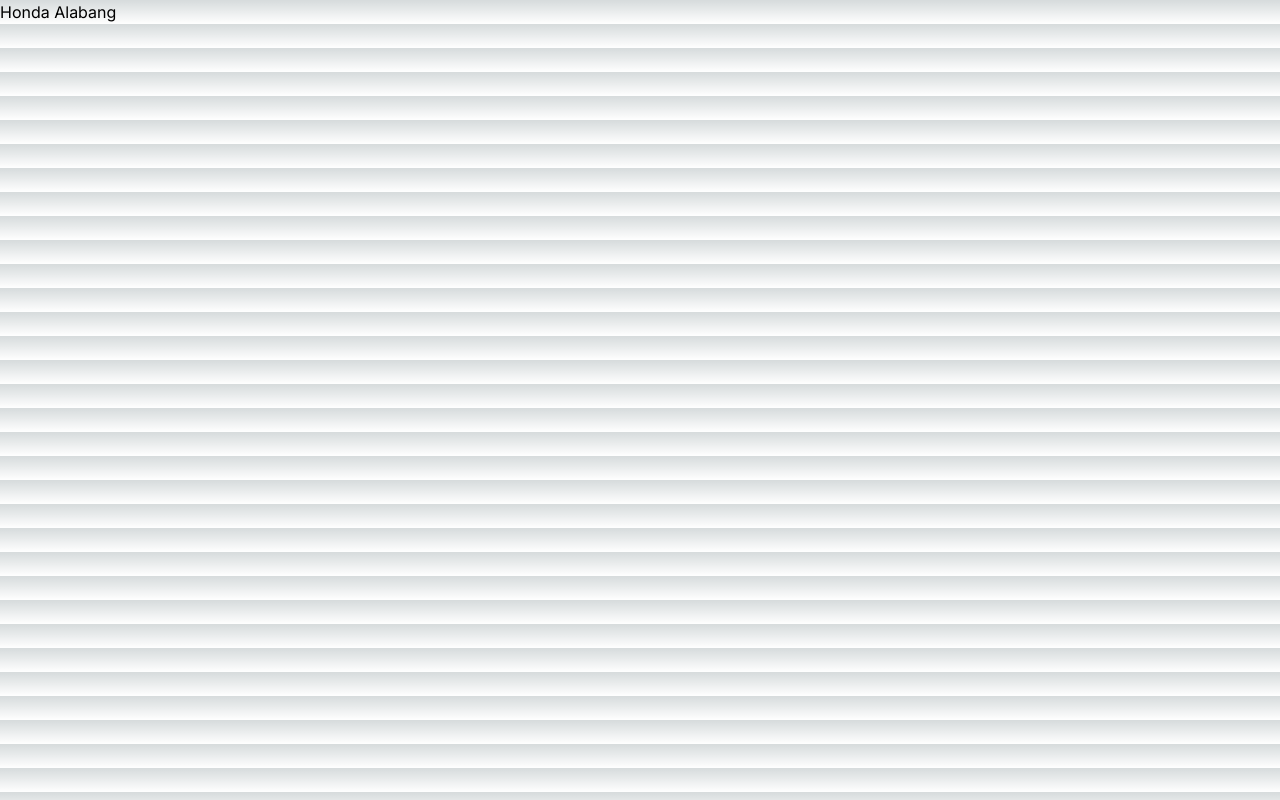
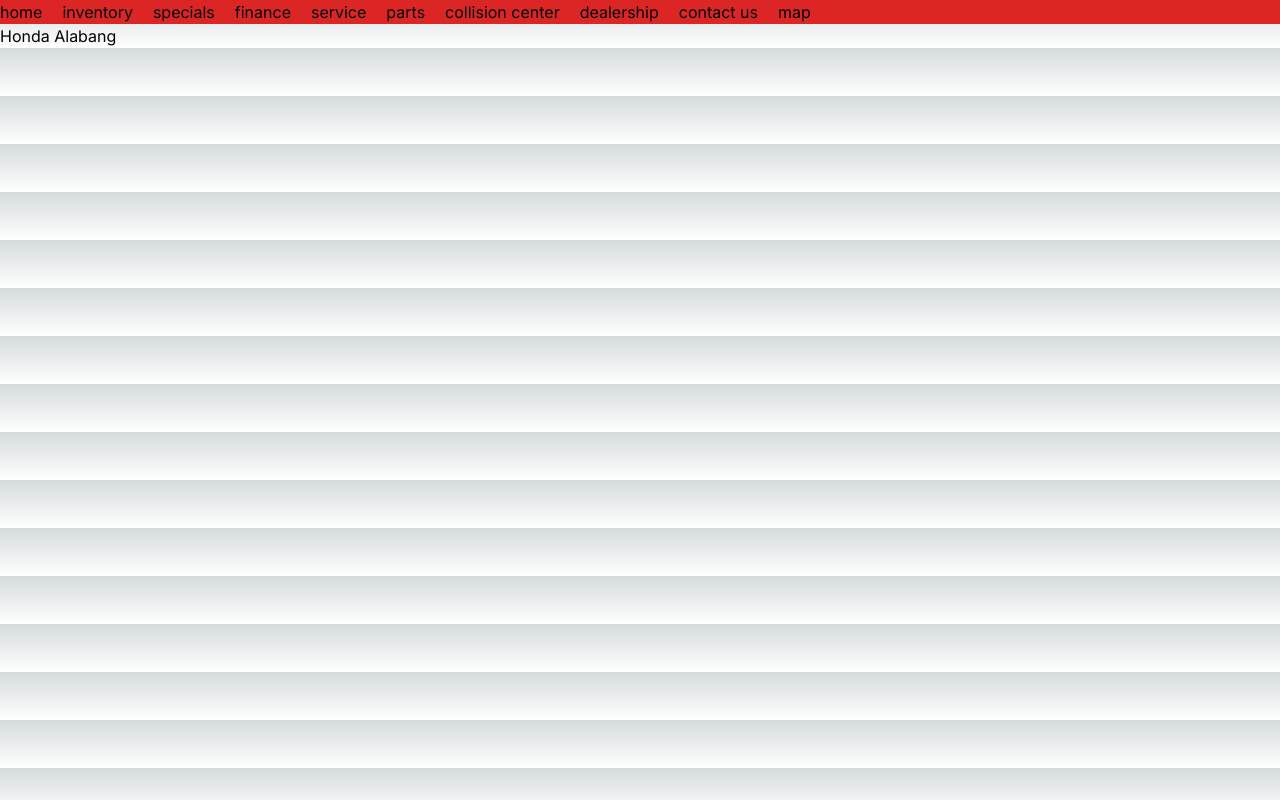
Before and after one commit to ken2213/pixel-motion-assessment, a Next.js app: page / in a window 1280 px wide. Built offline with nearby package versions, Linux system fonts and the light colour scheme.

Commit message:
IMPLEMENTED: NavigationBar component |--| UPDATED: Web App Metadata

```diff
--- a/src/app/layout.tsx
+++ b/src/app/layout.tsx
@@ -1,12 +1,16 @@
 import type { Metadata } from "next";
 import { Inter } from "next/font/google";
 import "./globals.css";
+import NavigationBar from "@/components/Layouts/NavigationBar";
 
 const inter = Inter({ subsets: ["latin"] });
 
 export const metadata: Metadata = {
-  title: "Create Next App",
-  description: "Generated by create next app",
+  title: "Honda Dealership",
+  description: "Honda Car Dealership Official Website",
+  icons: {
+    icon: "/honda.svg",
+  }
 };
 
 export default function RootLayout({
@@ -16,7 +20,10 @@ export default function RootLayout({
 }>) {
   return (
     <html lang="en">
-      <body className={inter.className}>{children}</body>
+      <body className={inter.className}>
+        <NavigationBar />
+        {children}
+      </body>
     </html>
   );
 }
```
